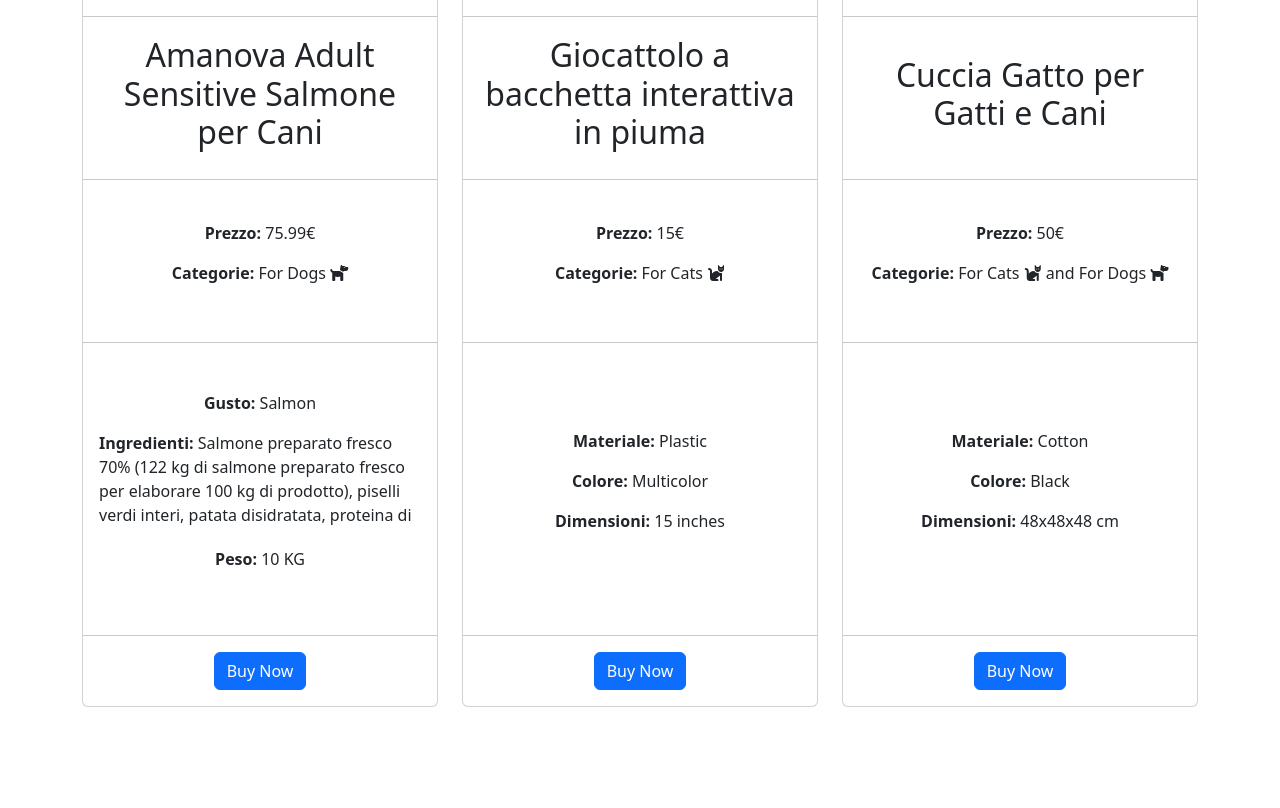
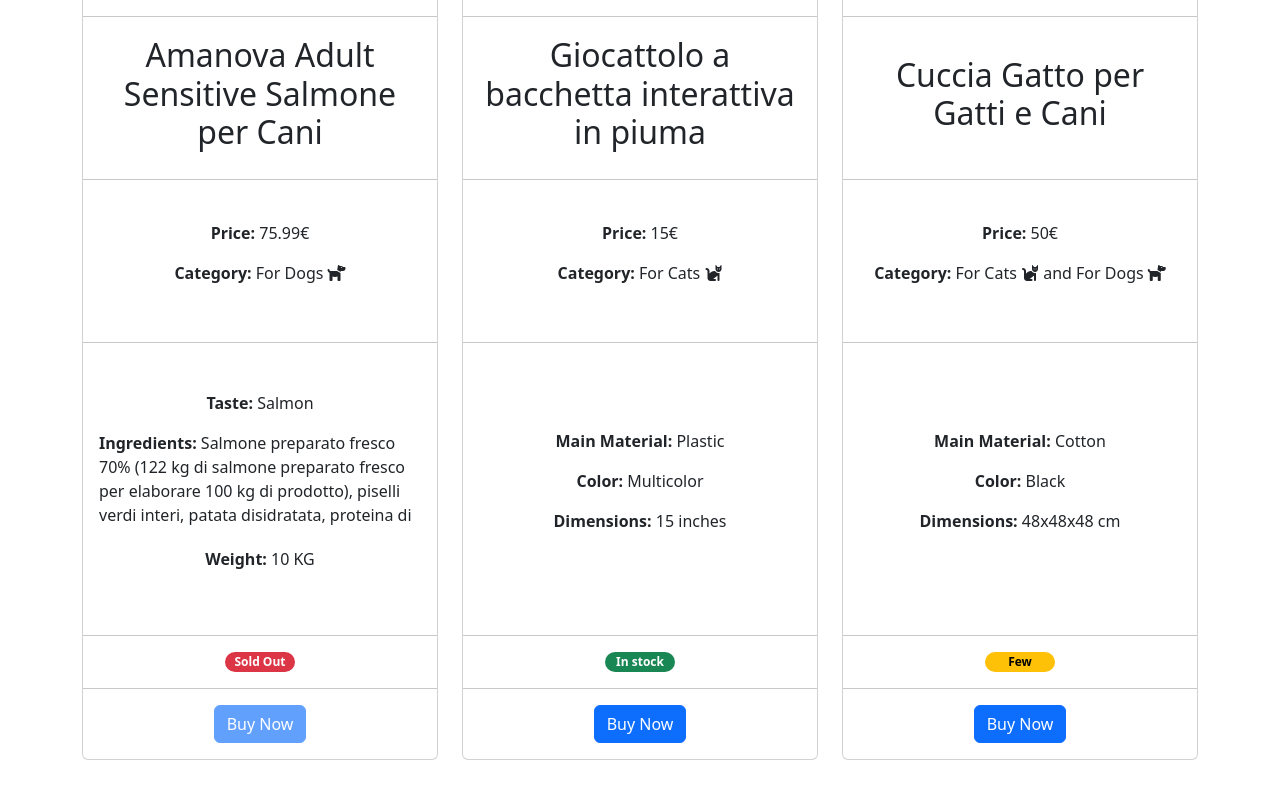
Before and after one commit to andreacagnina/php-oop-2, a PHP site: page / in a window 1280 px wide. Shown: the part 463-1271 px from the top of the page. Before the commit the page ends 1170 px from the top, so only its background shows below. Run offline with PHP 8.4, Linux system fonts and the light colour scheme; some libraries are stand-ins or nearby versions.

Commit message:
[feat] add badge

```diff
--- a/index.php
+++ b/index.php
@@ -24,15 +24,18 @@ class PetsProduct
     public $name;
     public $categories = [];
     public $price;
+    public $pieces;
 
 
-    function __construct($img, $name, array $categories, $price)
+    function __construct($img, $name, array $categories, $price, $pieces)
     {
         $this->img = $img;
         $this->name = $name;
         $this->categories = $categories;
         $this->price = $price;
+        $this->pieces = $pieces;
     }
+
     function getAllCategories()
     {
         $caneEgatto = [];
@@ -41,9 +44,21 @@ class PetsProduct
         }
         return implode(' and ', $caneEgatto);
     }
+
     function getProductDetails()
     {
         return '';
+    }
+
+    public function setPieces($stock)
+    {
+        if ($stock == 0) {
+            return $stock = 'Sold Out';
+        } else if ($stock < 5) {
+            return $stock = 'Few';
+        } else {
+            return $stock = 'In stock';
+        }
     }
 }
 
@@ -53,22 +68,22 @@ class Food extends PetsProduct
     public $ingredients;
     public $weight;
 
-    function __construct($img, $name, array $category, $taste, $ingredients, $weight, $price)
+    function __construct($img, $name, array $category, $taste, $ingredients, $weight, $price, $pieces)
     {
-        parent::__construct($img, $name, $category, $price);
+        parent::__construct($img, $name, $category, $price, $pieces);
         $this->taste = $taste;
         $this->ingredients = $ingredients;
         $this->weight = $weight;
     }
     function getProductDetails()
     {
-        return "<p><strong>Gusto:</strong> {$this->taste}</p>
-                <p class='ovf'><strong>Ingredienti:</strong> {$this->ingredients}</p>
-                <p><strong>Peso:</strong> {$this->weight}</p>";
+        return "<p><strong>Taste:</strong> {$this->taste}</p>
+                <p class='ovf'><strong>Ingredients:</strong> {$this->ingredients}</p>
+                <p><strong>Weight:</strong> {$this->weight}</p>";
     }
 }
 
-$croccantiniAlSalmone = new Food('https://www.robinsonpetshop.it/22977-thickbox_default/amanova-adult-sensitive-salmone-per-cani.jpg', 'Amanova Adult Sensitive Salmone per Cani', [$dogs], 'Salmon', 'Salmone preparato fresco 70% (122 kg di salmone preparato fresco per elaborare 100 kg di prodotto), piselli verdi interi, patata disidratata, proteina di patata, idrolizzato di salmone, lieviti (Saccharomy- ces cerevisiae), fibra di mela, semi di lino (fonte naturale di acidi grassi ω3), minerali, patata dolce, tapioca, olio di pesce (protetto da tocoferoli naturali), glucosamina 1400 mg/kg, kale disidratato, krill antartico, alga kelp, spirulina, cicoria (fonte di FOS) 1000 mg/kg, parete cellulare del lievito idrolizzato (fonte di MOS) 1000 mg/kg, condroitina 1000 mg/kg, zucca disidratata 1000 mg/kg, broccolo disidratato 1000 mg/kg, mirtilli rossi 1000 mg/kg, mirtilli blu 1000 mg/kg, rosmarino 250 mg/kg, yucca schidigera.', '10 KG', '75.99€');
+$croccantiniAlSalmone = new Food('https://www.robinsonpetshop.it/22977-thickbox_default/amanova-adult-sensitive-salmone-per-cani.jpg', 'Amanova Adult Sensitive Salmone per Cani', [$dogs], 'Salmon', 'Salmone preparato fresco 70% (122 kg di salmone preparato fresco per elaborare 100 kg di prodotto), piselli verdi interi, patata disidratata, proteina di patata, idrolizzato di salmone, lieviti (Saccharomy- ces cerevisiae), fibra di mela, semi di lino (fonte naturale di acidi grassi ω3), minerali, patata dolce, tapioca, olio di pesce (protetto da tocoferoli naturali), glucosamina 1400 mg/kg, kale disidratato, krill antartico, alga kelp, spirulina, cicoria (fonte di FOS) 1000 mg/kg, parete cellulare del lievito idrolizzato (fonte di MOS) 1000 mg/kg, condroitina 1000 mg/kg, zucca disidratata 1000 mg/kg, broccolo disidratato 1000 mg/kg, mirtilli rossi 1000 mg/kg, mirtilli blu 1000 mg/kg, rosmarino 250 mg/kg, yucca schidigera.', '10 KG', '75.99€', 0);
 //var_dump($croccantiniAlSalmone);
 
 class Toy extends PetsProduct
@@ -77,22 +92,22 @@ class Toy extends PetsProduct
     public $color;
     public $dimensions;
 
-    function __construct($img, $name, array $category, $material, $color, $dimensions, $price)
+    function __construct($img, $name, array $category, $material, $color, $dimensions, $price, $pieces)
     {
-        parent::__construct($img, $name, $category, $price);
+        parent::__construct($img, $name, $category, $price, $pieces);
         $this->material = $material;
         $this->color = $color;
         $this->dimensions = $dimensions;
     }
     function getProductDetails()
     {
-        return "<p><strong>Materiale:</strong> {$this->material}</p>
-                <p><strong>Colore:</strong> {$this->color}</p>
-                <p><strong>Dimensioni:</strong> {$this->dimensions}</p>";
+        return "<p><strong>Main Material:</strong> {$this->material}</p>
+                <p><strong>Color:</strong> {$this->color}</p>
+                <p><strong>Dimensions:</strong> {$this->dimensions}</p>";
     }
 }
 
-$bacchettaPiuma = new Toy('https://m.media-amazon.com/images/I/61bf1yoHyKL._AC_SL1100_.jpg', 'Giocattolo a bacchetta interattiva in piuma', [$cats], 'Plastic', 'Multicolor', '15 inches', '15€');
+$bacchettaPiuma = new Toy('https://m.media-amazon.com/images/I/61bf1yoHyKL._AC_SL1100_.jpg', 'Giocattolo a bacchetta interattiva in piuma', [$cats], 'Plastic', 'Multicolor', '15 inches', '15€', 30);
 //var_dump($bacchettaPiuma);
 
 class Bed extends PetsProduct
@@ -101,21 +116,21 @@ class Bed extends PetsProduct
     public $color;
     public $dimensions;
 
-    function __construct($img, $name, array $category, $material, $color, $dimensions, $price)
+    function __construct($img, $name, array $category, $material, $color, $dimensions, $price, $pieces)
     {
-        parent::__construct($img, $name, $category, $price);
+        parent::__construct($img, $name, $category, $price, $pieces);
         $this->material = $material;
         $this->color = $color;
         $this->dimensions = $dimensions;
     }
     function getProductDetails()
     {
-        return "<p><strong>Materiale:</strong> {$this->material}</p>
-                <p><strong>Colore:</strong> {$this->color}</p>
-                <p><strong>Dimensioni:</strong> {$this->dimensions}</p>";
+        return "<p><strong>Main Material:</strong> {$this->material}</p>
+                <p><strong>Color:</strong> {$this->color}</p>
+                <p><strong>Dimensions:</strong> {$this->dimensions}</p>";
     }
 }
-$cucciaMorbida = new Bed('https://i0.wp.com/www.zoologos.net/wp-content/uploads/2020/08/htb1ldyjrfzqk1rjszfoq6zfcxxa3.jpg?fit=800%2C800&ssl=1', 'Cuccia Gatto per Gatti e Cani', [$cats, $dogs], 'Cotton', 'Black', '48x48x48 cm', '50€');
+$cucciaMorbida = new Bed('https://i0.wp.com/www.zoologos.net/wp-content/uploads/2020/08/htb1ldyjrfzqk1rjszfoq6zfcxxa3.jpg?fit=800%2C800&ssl=1', 'Cuccia Gatto per Gatti e Cani', [$cats, $dogs], 'Cotton', 'Black', '48x48x48 cm', '50€', 3);
 //var_dump($cucciaMorbida);
 
 $Arrayprodotti = [$croccantiniAlSalmone, $bacchettaPiuma, $cucciaMorbida];
@@ -152,16 +167,18 @@ $Arrayprodotti = [$croccantiniAlSalmone, $bacchettaPiuma, $cucciaMorbida];
                         </div>
                         <hr>
                         <div class="card-body details">
-                            <p><strong>Prezzo:</strong> <?php echo $prodotto->price ?></p>
-                            <p><strong>Categorie:</strong> <?php echo $prodotto->getAllCategories() ?></p>
+                            <p><strong>Price:</strong> <?php echo $prodotto->price ?></p>
+                            <p><strong>Category:</strong> <?php echo $prodotto->getAllCategories() ?></p>
                         </div>
                         <hr>
                         <div class="card-body extra-details">
                             <p><?php echo $prodotto->getProductDetails() ?></p>
                         </div>
                         <hr>
+                        <p class="badge rounded-pill <?php echo $prodotto->pieces == 0 ? 'text-bg-danger' : ($prodotto->pieces < 5 ? 'text-bg-warning' : 'text-bg-success') ?>"><?php echo $prodotto->setPieces($prodotto->pieces) ?></p>
+                        <hr>
                         <div class="card-body sm">
-                            <button type="submit" class="btn btn-primary">Buy Now</button>
+                            <button type="submit" class="btn btn-primary <?php if ($prodotto->pieces == 0) echo 'disabled' ?>">Buy Now</button>
                         </div>
                     </div>
                 </div>
--- a/style.css
+++ b/style.css
@@ -28,3 +28,8 @@
 hr:last-of-type {
     margin-bottom: 0;
 }
+
+.badge {
+    width: 20%;
+    margin: 0 auto;
+}
```
